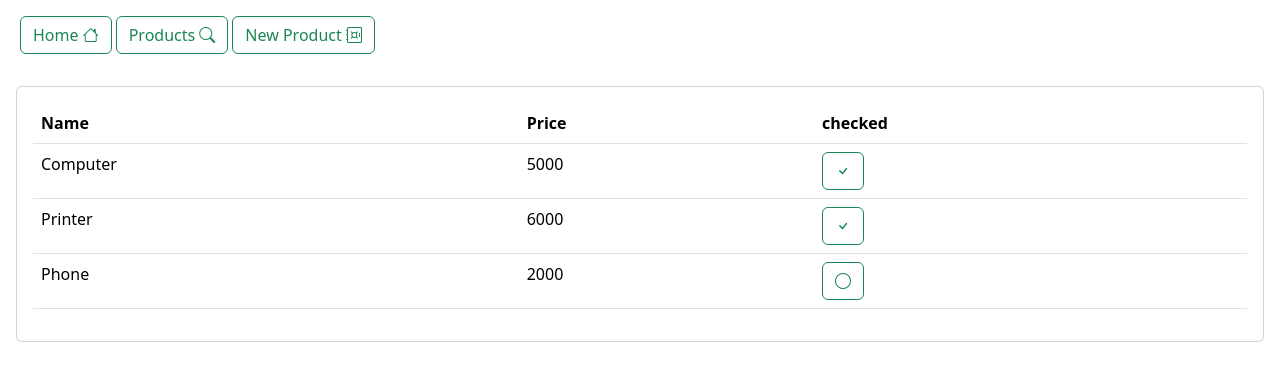
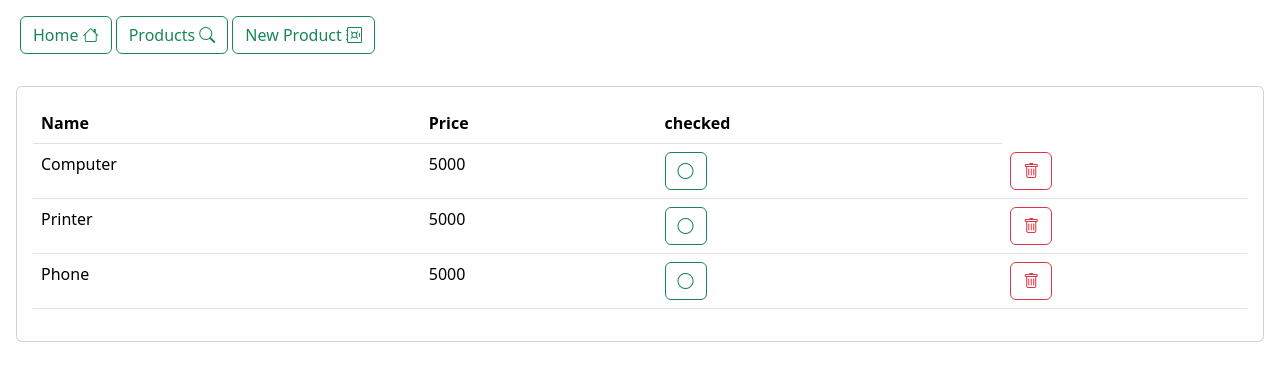
Before and after one commit to Ayman-Guaiche/AngularPracticeApp, an Angular app: page /products in a window 1280 px wide. Shown: the top 380 px of the page. Built offline with nearby package versions, Linux system fonts and the light colour scheme; data requests are answered from the project's data file.

Commit message:
create the delete Button

```diff
--- a/data/db.json
+++ b/data/db.json
@@ -4,18 +4,18 @@
       "id": "1",
       "name": "Computer",
       "price": 5000,
-      "checked": true
+      "checked": false
     },
     {
       "id": "2",
       "name": "Printer",
-      "price": 6000,
-      "checked": true
+      "price": 5000,
+      "checked": false
     },
     {
       "id": "3",
       "name": "Phone",
-      "price": 2000,
+      "price": 5000,
       "checked": false
     }
   ]
--- a/src/app/app.module.ts
+++ b/src/app/app.module.ts
@@ -7,6 +7,7 @@ import { AppComponent } from './app.component';
 import { HomeComponent } from './home/home.component';
 import { ProductsComponent } from './products/products.component';
 import { NewProductComponent } from './new-product/new-product.component';
+import { ReactiveFormsModule } from '@angular/forms';
 
 @NgModule({
   declarations: [
@@ -18,7 +19,8 @@ import { NewProductComponent } from './new-product/new-product.component';
   imports: [
     BrowserModule,
     AppRoutingModule,
-    HttpClientModule
+    HttpClientModule,
+    ReactiveFormsModule
   ],
   providers: [],
   bootstrap: [AppComponent]
--- a/src/app/new-product/new-product.component.ts
+++ b/src/app/new-product/new-product.component.ts
@@ -1,10 +1,21 @@
-import { Component } from '@angular/core';
+import { Component, OnInit } from '@angular/core';
+import { FormBuilder, FormGroup, Validators } from '@angular/forms';
 
 @Component({
   selector: 'app-new-product',
   templateUrl: './new-product.component.html',
   styleUrls: ['./new-product.component.css']
 })
-export class NewProductComponent {
+export class NewProductComponent implements OnInit {
+  public productForm!: FormGroup;
+  constructor(private fb:FormBuilder){
 
+  }
+  ngOnInit() {
+    this.productForm = this.fb.group({
+      name: this.fb.control(''),
+      price: this.fb.control(''),
+      checked: this.fb.control(false)
+    })
+  }
 }
--- a/src/app/products/products.component.html
+++ b/src/app/products/products.component.html
@@ -10,12 +10,17 @@
                     </tr>
                 </thead>
                 <tbody>
-                    <tr *ngFor="let product of products$ | async">
+                    <tr *ngFor="let product of products">
                         <td>{{product.name}}</td>
                         <td>{{product.price}}</td>
                         <td><button (click)="handleCheckProduct(product)" class="btn btn-outline-success ">
                             <i [class] = "product.checked?'bi bi-check':'bi bi-circle'"></i>
                         </button></td>
+                        <td>
+                            <button (click)="handleDelete(product)" class="btn btn-outline-danger">
+                                <i class="bi bi-trash"></i>
+                            </button>
+                        </td>
                     </tr>
                 </tbody>
             </table>
--- a/src/app/products/products.component.ts
+++ b/src/app/products/products.component.ts
@@ -10,7 +10,16 @@ import { Observable } from 'rxjs';
   styleUrls: ['./products.component.css']
 })
 export class ProductsComponent implements OnInit {
-  products$! : Observable<Array<Product>>
+  handleDelete(product: Product) {
+    if(confirm("Etes vous sûr ?"))
+    this.ps.deleteProduct(product).subscribe({
+      next: value =>{ this.products = this.products.filter(p => p.id != product.id)
+      }
+    });
+
+
+}
+  products : Array<Product> = []
   constructor(private ps:ProductService){
 
   }
@@ -18,12 +27,12 @@ export class ProductsComponent implements OnInit {
     this.getProducts();
   }
   getProducts(){
-    this.products$ = this.ps.getProducts().pipe();
-    // this.ps.getProducts()
-    //   .subscribe({
-    //     next:data => {this.products = data},
-    //     error:err => {console.log(err);}
-    //   })
+    //this.products$ = this.ps.getProducts().pipe();
+    this.ps.getProducts()
+       .subscribe({
+         next:data => {this.products = data},
+        error:err => {console.log(err);}
+    })
 
   }
   handleCheckProduct(product: Product) {
--- a/src/app/services/product.service.ts
+++ b/src/app/services/product.service.ts
@@ -12,7 +12,10 @@ export class ProductService {
   public getProducts():Observable<Array<Product>> {
     return this.http.get<Array<Product>>("http://localhost:8089/products");
   }
-  public checkProducts(product:Product):Observable<any>{
+  public checkProducts(product:Product):Observable<Product>{
     return this.http.patch<any>(`http://localhost:8089/products/${product.id }` ,{checked:!product.checked})
   }
+  public deleteProduct(product:Product):Observable<Product>{
+    return this.http.delete<any>(`http://localhost:8089/products/${product.id }`)
+  }
 }
```
